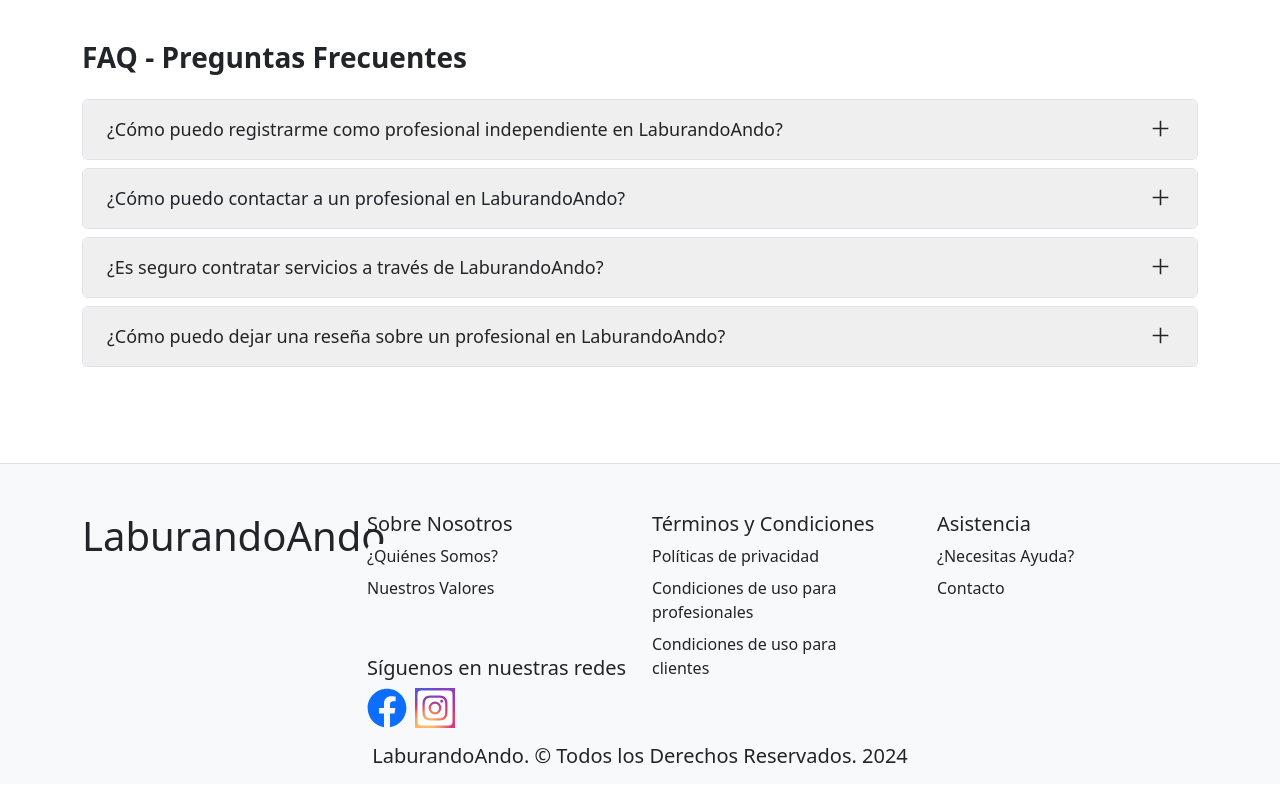
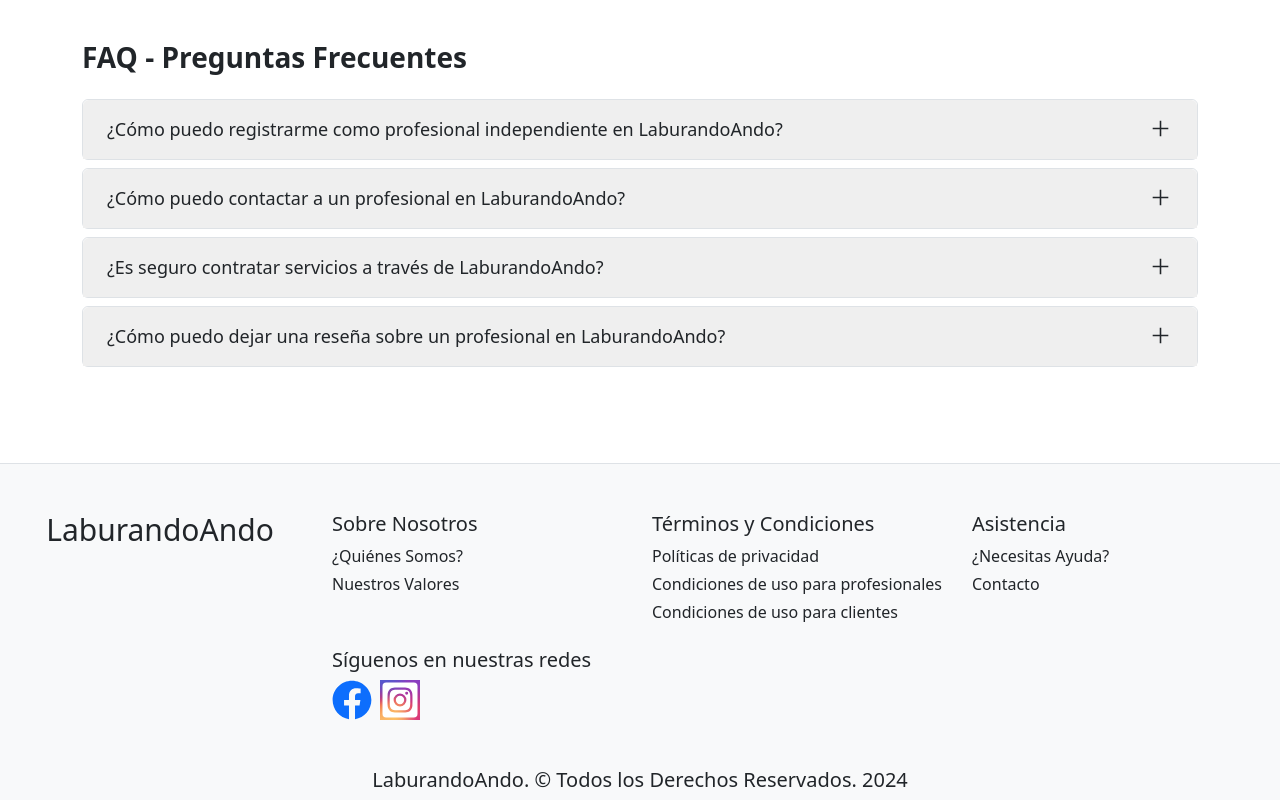
Before and after one commit to FranprzDev/LaburandoAndo, a React (Vite) app: page / in a window 1280 px wide. Shown: the part 1943-2743 px from the top of the page. Built offline with nearby package versions, Linux system fonts and the light colour scheme.

Commit message:
corregi maquetado de footer y de pagina registro paso 3

```diff
--- a/src/App.css
+++ b/src/App.css
@@ -18,6 +18,10 @@
 
 .mainSection {
   flex-grow: 1;
+}
+
+.logo{
+  font-size: 30px;
 }
 
 .instagramLogo {
@@ -72,7 +76,8 @@
     p,
     .btn,
     .nav-link,
-    button{
+    button,
+    label{
         font-size: var(--fontText-md);
     }
 }
--- a/src/components/Footer.jsx
+++ b/src/components/Footer.jsx
@@ -1,49 +1,106 @@
-import React from 'react';
-import { Col, Container, Row } from 'react-bootstrap';
-import { Link } from 'react-router-dom';
+import React from "react";
+import { Col, Container, Row } from "react-bootstrap";
+import { Link } from "react-router-dom";
 import { FaFacebook } from "react-icons/fa";
 import { FaInstagramSquare } from "react-icons/fa";
 
 const Footer = () => {
   return (
-    <footer className='bg-body-tertiary border-top pt-5'>
-      <Container fluid="md" className='text-center text-md-start'>
-        <Row>
-            <Col className='mt-3 mt-md-0' md={6} lg={3}>
-            <Link to={'/'} className='navbar-brand'><h5 className='display-6'>LaburandoAndo</h5></Link>
+    <footer className="bg-body-tertiary border-top pt-5">
+      <Container fluid className="text-center text-md-start">
+        <Row className="gy-3 justify-content-md-center">
+          <Col className="text-center mb-3 mb-md-0" md={12} lg={3} xl={3}>
+            <Link to={"/"} className="navbar-brand">
+              <h5 className="logo">LaburandoAndo</h5>
+            </Link>
           </Col>
-            <Col className='mt-3 mt-md-0' md={6} lg={3}>
+          <Col className="text-center text-lg-start" md={4} lg={3}>
+            <div className="d-flex flex-column ">
               <h5>Sobre Nosotros</h5>
-            <ul className='list-group'>
-                <Link to={'/nosotros'} className='list-group-item border-0 pt-0 ps-0 bg-body-tertiary'>¿Quiénes Somos?</Link>
-                <Link to={'/'} className='list-group-item border-0 pt-0 ps-0 bg-body-tertiary'>Nuestros Valores</Link>
+              <ul className="list-group">
+                <Link
+                  to={"/nosotros"}
+                  className="text-dark mb-1"
+                >
+                  ¿Quiénes Somos?
+                </Link>
+                <Link
+                  to={"/"}
+                  className="text-dark mb-1"
+                >
+                  Nuestros Valores
+                </Link>
               </ul>
-            <article className='mt-lg-5'>
+              <article className="mt-lg-5 mt-md-3">
                 <h5>Síguenos en nuestras redes</h5>
-                <Link><FaFacebook className='fs-1 text-primary'/></Link>
-                <Link><FaInstagramSquare className='fs-1 ms-2 instagramLogo'/></Link>
+                <Link>
+                  <FaFacebook className="fs-1 text-primary" />
+                </Link>
+                <Link>
+                  <FaInstagramSquare className="fs-1 ms-2 instagramLogo" />
+                </Link>
               </article>
+            </div>
           </Col>
-            <Col className='mt-3 mt-md-3 mt-lg-0' md={6} lg={3}>
+          <Col
+            className="text-center text-lg-start "
+            md={4}
+            lg={3}
+          >
+            <div>
               <h5>Términos y Condiciones</h5>
-            <ul className='list-group'>
-                <Link to={'/'} className='list-group-item border-0 pt-0 ps-0 bg-body-tertiary'>Políticas de privacidad</Link>
-                <Link to={'/'} className='list-group-item border-0 pt-0 ps-0 bg-body-tertiary'>Condiciones de uso para profesionales</Link>
-                <Link to={'/'} className='list-group-item border-0 pt-0 ps-0 bg-body-tertiary'>Condiciones de uso para clientes</Link>
+              <ul className="list-group">
+                <Link
+                  to={"/"}
+                  className="text-dark mb-1"
+                >
+                  Políticas de privacidad
+                </Link>
+                <Link
+                  to={"/"}
+                  className="text-dark mb-1"
+                >
+                  Condiciones de uso para profesionales
+                </Link>
+                <Link
+                  to={"/"}
+                  className="text-dark mb-1"
+                >
+                  Condiciones de uso para clientes
+                </Link>
               </ul>
+            </div>
           </Col>
-            <Col className='mt-3 mt-md-3 mt-lg-0' md={6} lg={3}>
+          <Col
+            className="mt-3 text-center text-lg-start "
+            md={4}
+            lg={3}
+          >
+            <div>
               <h5>Asistencia</h5>
-            <ul className='list-group'>
-                <Link to={'/'} className='list-group-item border-0 pt-0 ps-0 bg-body-tertiary'>¿Necesitas Ayuda?</Link>
-                <Link to={'/'} className='list-group-item border-0 pt-0 ps-0 bg-body-tertiary'>Contacto</Link>
+              <ul className="list-group">
+                <Link
+                  to={"/"}
+                  className="text-dark mb-1"
+                >
+                  ¿Necesitas Ayuda?
+                </Link>
+                <Link
+                  to={"/"}
+                  className="text-dark"
+                >
+                  Contacto
+                </Link>
               </ul>
+            </div>
           </Col>
         </Row>
-        <h5 className='text-center my-3'>LaburandoAndo. &copy; Todos los Derechos Reservados. 2024</h5>
+        <h5 className="text-center mt-5">
+          LaburandoAndo. &copy; Todos los Derechos Reservados. 2024
+        </h5>
       </Container>
     </footer>
-  )
-}
+  );
+};
 
 export default Footer;
--- a/src/pages/AuthPages/RegistroPasoTres.jsx
+++ b/src/pages/AuthPages/RegistroPasoTres.jsx
@@ -6,35 +6,43 @@
 import { FaLocationDot } from "react-icons/fa6";
 import { FaWhatsapp } from "react-icons/fa";
 import { useDispatch, useSelector } from "react-redux";
-import { createProfessional, getProfessional, setAditionalValues } from "../../slice/registerSlice";
+import {
+  createProfessional,
+  getProfessional,
+  setAditionalValues,
+} from "../../slice/registerSlice";
 import Swal from "sweetalert2";
 import { useNavigate } from "react-router-dom";
 
 const RegistroPasoTres = () => {
-  const { register, handleSubmit, formState: { errors } } = useForm();
+  const {
+    register,
+    handleSubmit,
+    formState: { errors },
+  } = useForm();
   const dispatch = useDispatch();
-  const navigate = useNavigate()
+  const navigate = useNavigate();
 
   const type = useSelector((state) => state.register.form.type);
 
   const state = useSelector((state) => state.register);
 
   useEffect(() => {
-    if (state && state.stateSync === 'error') {
+    if (state && state.stateSync === "error") {
       Swal.fire({
         icon: "error",
         title: "No se pudo iniciar sesión",
         text: "Los datos ingresadodsdsdss no son correctos.",
       });
     }
-    if(state && state.stateSync === 'exitoso' && type === "Professional"){
+    if (state && state.stateSync === "exitoso" && type === "Professional") {
       navigate("../../work/mi-perfil");
       Swal.fire({
         icon: "success",
         title: "Bienvenido",
       });
     }
-    if(state && state.stateSync === 'exitoso' && type === "Client"){
+    if (state && state.stateSync === "exitoso" && type === "Client") {
       navigate("../../profesionales");
       Swal.fire({
         icon: "success",
@@ -45,29 +53,47 @@
   }, [state]);
 
   const onSubmit = (data) => {
-    dispatch(setAditionalValues(data))
+    dispatch(setAditionalValues(data));
 
-    if(type === "Professional") {
-      dispatch(createProfessional())
+    if (type === "Professional") {
+      dispatch(createProfessional());
 
       navigate("../../work/mi-perfil");
     }
   };
 
   return (
-    <Container className="mx-1 my-5 p-3 mx-sm-auto border">
-      <section>
-        <h1>Añade datos a tu perfil!</h1>
+    <Container className="my-3 my-md-5 py-3 px-2 mx-sm-auto mainSection">
+      <div>
+        <h1>Añade datos a tu perfil</h1>
         <p>Completá los datos que se muestran a continuación.</p>
-        <form onSubmit={handleSubmit(onSubmit)}>
+        <form
+          onSubmit={handleSubmit(onSubmit)}
+          className="border p-2 p-md-3 px-lg-5 formRegisterThree rounded-2 shadow"
+        >
           <Row className="d-flex justify-content-center align-items-center">
-            <Col md={6} className="d-flex justify-content-center flex-column">
-              <label className="fs-5"><FaLocationDot/>Ubicación: <span className="optional-text fs-6">(Opcional)</span></label>
-              <input type="text" className=" form-control" {...register("adress")} />
-              <label className="fs-5"><FaWhatsapp/>WhatsApp: <span className="optional-text fs-6">(Opcional)</span></label>
+            <Col md={8} className="d-flex justify-content-center flex-column">
+              <div className="mb-2">
+                <label className="form-label">
+                  <FaLocationDot className="fs-4"/>
+                  Ubicación:{" "}
+                  <span className="optional-text fs-6">(Opcional)</span>
+                </label>
                 <input
                   type="text"
-                className="form-control input-optionals"
+                  className=" form-control input"
+                  {...register("adress")}
+                />
+              </div>
+              <div className="mb-2">
+                <label className="form-label">
+                  <FaWhatsapp className="fs-4"/>
+                  WhatsApp:{" "}
+                  <span className="optional-text fs-6">(Opcional)</span>
+                </label>
+                <input
+                  type="text"
+                  className="form-control input-optionals input"
                   {...register("phone", {
                     pattern: {
                       value: /^[0-9]+$/,
@@ -76,10 +102,15 @@
                   })}
                 />
                 {errors.whatsapp && <p>{errors.whatsapp.message}</p>}
+              </div>
             </Col>
-            <Col md={6} className="d-flex justify-content-center flex-column">
+            <Col md={4} className="d-flex justify-content-center flex-column">
               <div className="text-center d-flex flex-column justify-content-center align-items-center position-relative">
-                <img src={Foto} className="img-fluid perfilImg mb-3 rounded-circle" alt="Foto de perfil" />
+                <img
+                  src={Foto}
+                  className="img-fluid perfilImg mb-3 rounded-circle"
+                  alt="Foto de perfil"
+                />
                 <input
                   className="d-none"
                   type="file"
@@ -93,13 +124,13 @@
               </div>
             </Col>
             <div className="text-center d-flex justify-content-end gap-2">
-              <button className="btn btn-Profesional mt-4 fs-4" type="submit">
+              <button className="btn btnCreateAccount mt-lg-4" type="submit">
                 Crear cuenta
               </button>
             </div>
           </Row>
         </form>
-      </section>
+      </div>
     </Container>
   );
 };
--- a/src/styles/registroPasoTres.css
+++ b/src/styles/registroPasoTres.css
@@ -1,7 +1,16 @@
-.perfilImg{
-    width: 200px;
-    height: 200px;
+.perfilImg {
+  width: 150px;
+  height: 150px;
+}
 
+.formRegisterThree {
+  width: 100%;
+}
+
+.formRegisterThree .btnCreateAccount{
+  width: 100%;
+  background-color: var(--Violeta);
+  color: var(--Lavanda);
 }
 
 .position-relative {
@@ -17,8 +26,8 @@
   color: var(--Lavanda);
   border: none;
   border-radius: 50%;
-    width: 80px;
-    height: 80px;
+  width: 50px;
+  height: 50px;
   display: flex;
   justify-content: center;
   align-items: center;
@@ -29,3 +38,29 @@
 .upload-button:hover {
   background-color: var(--HoverVioleta);
 }
+
+@media all and (min-width: 768px) {
+  .formRegisterThree {
+    width: 700px;
+  }
+
+  .formRegisterThree .btnCreateAccount{
+    width: 200px;
+    background-color: var(--Violeta);
+    color: var(--Lavanda);
+
+  }
+}
+
+@media all and (min-width: 992px) {
+  .formRegisterThree {
+    width: 800px;
+  }
+
+  .formRegisterThree .btnCreateAccount{
+    width: 200px;
+    background-color: var(--Violeta);
+    color: var(--Lavanda);
+
+  }
+}
```
Lines whose indentation alone changed are shown as unchanged.
